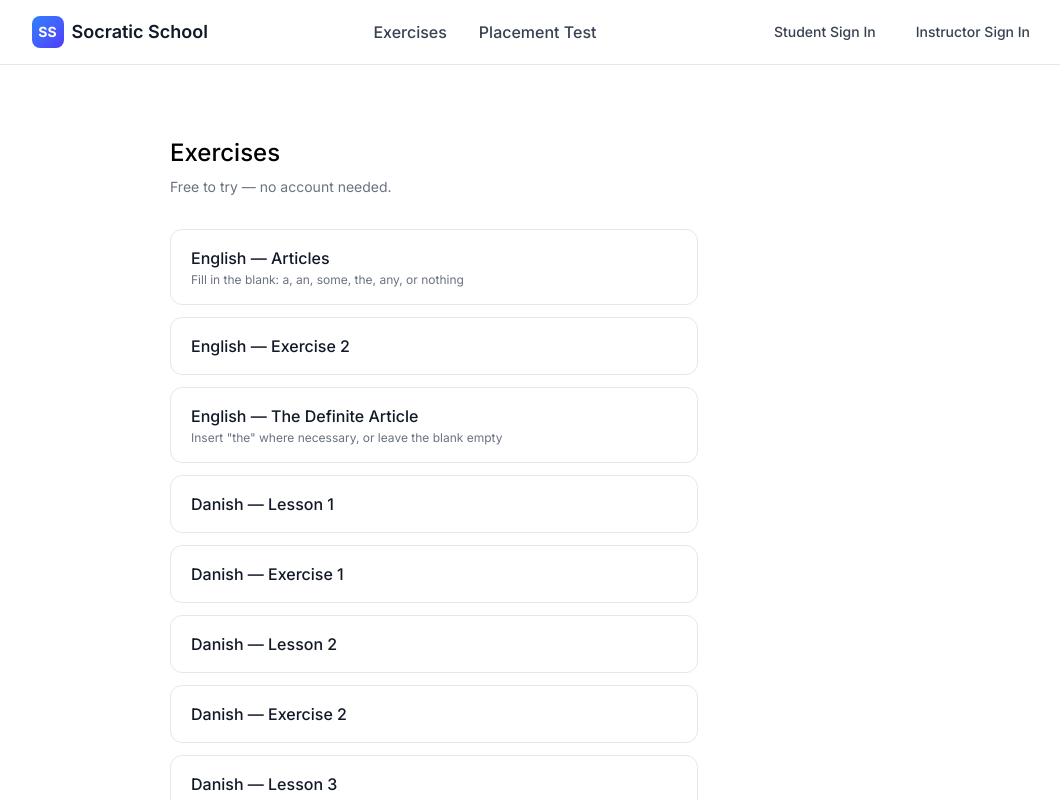
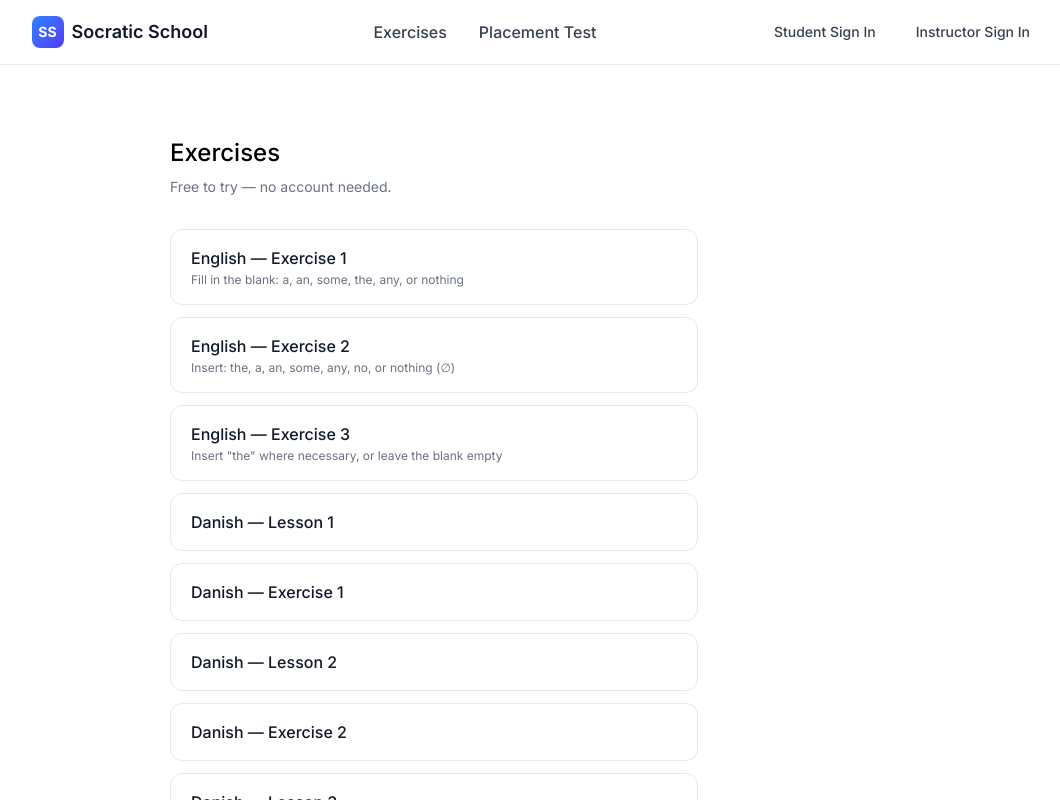
Before and after one commit to parlamas/socratic-school, a Next.js app: page /exercises in a window 1280 px wide. Shown: the top 800 px of the page, without its empty margins (206-1266 px from the left). Built offline with nearby package versions, Linux system fonts and the light colour scheme; no server answers.

Commit message:
ex-003-2

```diff
--- a/src/app/exercises/page.tsx
+++ b/src/app/exercises/page.tsx
@@ -3,9 +3,9 @@
 import Link from "next/link";
 
 const exercises = [
-  { href: "/english/ex-001", title: "English — Articles", desc: "Fill in the blank: a, an, some, the, any, or nothing" },
-  { href: "/english/ex-002", title: "English — Exercise 2", desc: "" },
-  { href: "/english/ex-003", title: "English — The Definite Article", desc: "Insert \"the\" where necessary, or leave the blank empty" },
+  { href: "/english/ex-001", title: "English — Exercise 1", desc: "Fill in the blank: a, an, some, the, any, or nothing" },
+  { href: "/english/ex-002", title: "English — Exercise 2", desc: "Insert: the, a, an, some, any, no, or nothing (∅)" },
+  { href: "/english/ex-003", title: "English — Exercise 3", desc: "Insert \"the\" where necessary, or leave the blank empty" },
   { href: "/danish/lesson-001", title: "Danish — Lesson 1", desc: "" },
   { href: "/danish/ex-001", title: "Danish — Exercise 1", desc: "" },
   { href: "/danish/lesson-002", title: "Danish — Lesson 2", desc: "" },
```
